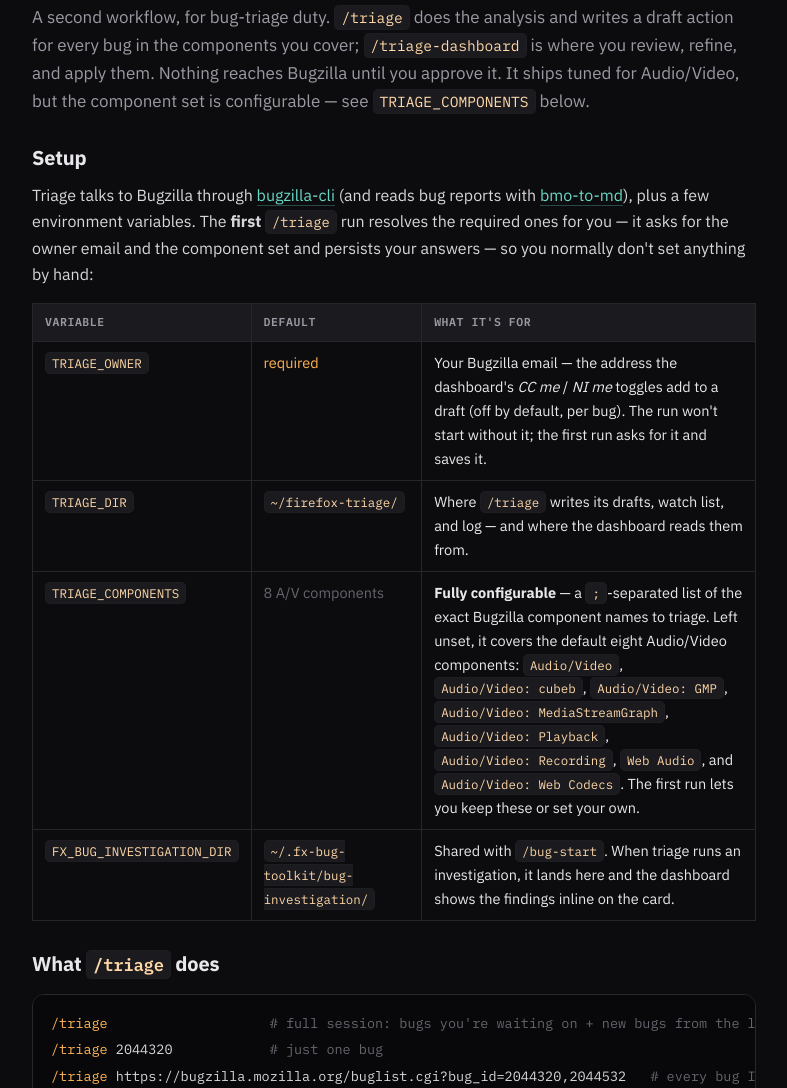
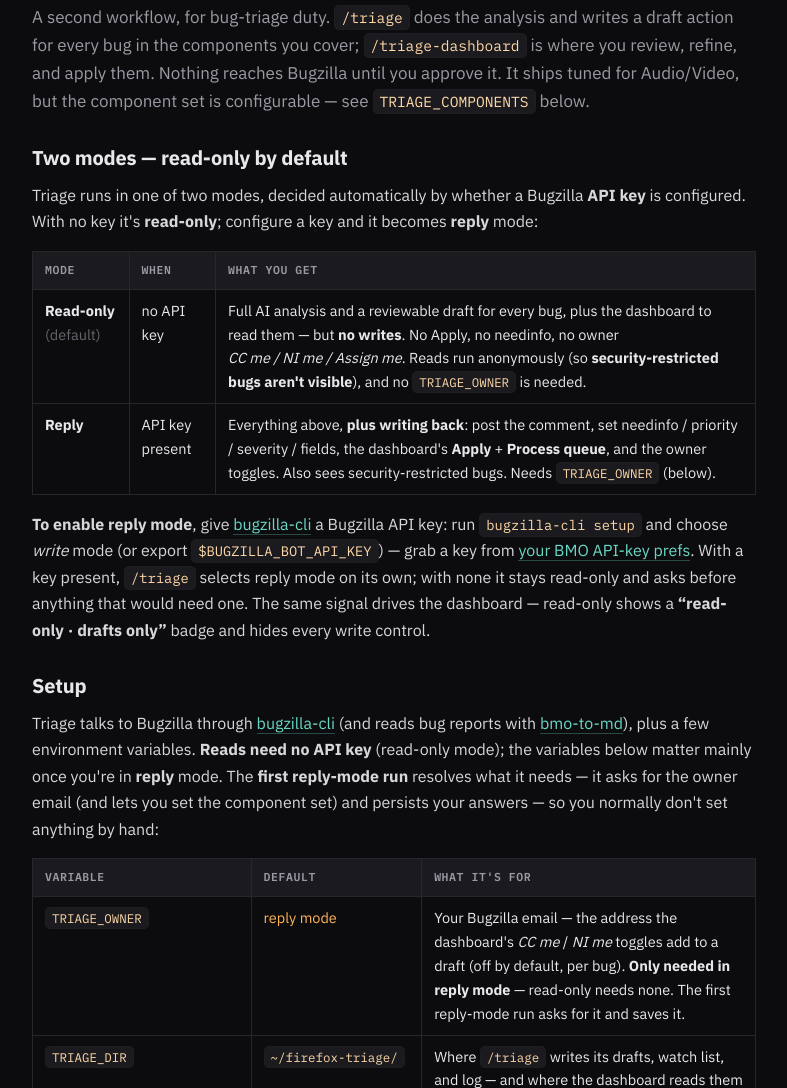
Before and after one commit to alastor0325/fx-bug-toolkit, a website: page tutorial/tutorial.html in a window 1280 px wide. Shown: the part 7311-8399 px from the top of the page, without its empty margins (370-1157 px from the left). Drawn offline with nearby package versions, Linux system fonts and the light colour scheme.

Commit message:
docs(tutorial): explain triage read-only vs reply mode
Add a 'Two modes' subsection to the triage chapter: read-only is the default
(no API key — full AI drafts + dashboard, no writes, no $TRIAGE_OWNER, security
bugs hidden); reply mode is enabled by giving bugzilla-cli a key (bugzilla-cli
setup / $BUGZILLA_BOT_API_KEY) and adds writes, Apply/Process-queue, owner
toggles. Re-scope $TRIAGE_OWNER to reply mode, note reads need no key, and flag
that read-only hides every write control. No version bump (held).

```diff
--- a/tutorial/tutorial.html
+++ b/tutorial/tutorial.html
@@ -281,11 +281,20 @@
       <h2>Bug triage</h2>
       <p class="lead">A second workflow, for bug-triage duty. <code>/triage</code> does the analysis and writes a draft action for every bug in the components you cover; <code>/triage-dashboard</code> is where you review, refine, and apply them. Nothing reaches Bugzilla until you approve it. It ships tuned for Audio/Video, but the component set is configurable — see <code>TRIAGE_COMPONENTS</code> below.</p>
 
+      <h3>Two modes — read-only by default</h3>
+      <p>Triage runs in one of two modes, decided automatically by whether a Bugzilla <b>API key</b> is configured. With no key it's <b>read-only</b>; configure a key and it becomes <b>reply</b> mode:</p>
+      <table>
+        <tr><th>Mode</th><th>When</th><th>What you get</th></tr>
+        <tr><td><b>Read-only</b> <span style="color:var(--faint)">(default)</span></td><td>no API key</td><td>Full AI analysis and a reviewable draft for every bug, plus the dashboard to read them — but <b>no writes</b>. No Apply, no needinfo, no owner <em>CC&nbsp;me&nbsp;/&nbsp;NI&nbsp;me&nbsp;/&nbsp;Assign&nbsp;me</em>. Reads run anonymously (so <b>security-restricted bugs aren't visible</b>), and no <code>TRIAGE_OWNER</code> is needed.</td></tr>
+        <tr><td><b>Reply</b></td><td>API key present</td><td>Everything above, <b>plus writing back</b>: post the comment, set needinfo / priority / severity / fields, the dashboard's <b>Apply</b> + <b>Process queue</b>, and the owner toggles. Also sees security-restricted bugs. Needs <code>TRIAGE_OWNER</code> (below).</td></tr>
+      </table>
+      <p><b>To enable reply mode</b>, give <a href="https://github.com/alastor0325/bugzilla-cli" target="_blank">bugzilla-cli</a> a Bugzilla API key: run <code>bugzilla-cli setup</code> and choose <em>write</em> mode (or export <code>$BUGZILLA_BOT_API_KEY</code>) — grab a key from <a href="https://bugzilla.mozilla.org/userprefs.cgi?tab=apikey" target="_blank">your BMO API-key prefs</a>. With a key present, <code>/triage</code> selects reply mode on its own; with none it stays read-only and asks before anything that would need one. The same signal drives the dashboard — read-only shows a <b>“read-only · drafts only”</b> badge and hides every write control.</p>
+
       <h3>Setup</h3>
-      <p>Triage talks to Bugzilla through <a href="https://github.com/alastor0325/bugzilla-cli" target="_blank">bugzilla-cli</a> (and reads bug reports with <a href="https://github.com/padenot/bmo-to-md" target="_blank">bmo-to-md</a>), plus a few environment variables. The <b>first</b> <code>/triage</code> run resolves the required ones for you — it asks for the owner email and the component set and persists your answers — so you normally don't set anything by hand:</p>
+      <p>Triage talks to Bugzilla through <a href="https://github.com/alastor0325/bugzilla-cli" target="_blank">bugzilla-cli</a> (and reads bug reports with <a href="https://github.com/padenot/bmo-to-md" target="_blank">bmo-to-md</a>), plus a few environment variables. <b>Reads need no API key</b> (read-only mode); the variables below matter mainly once you're in <b>reply</b> mode. The <b>first reply-mode run</b> resolves what it needs — it asks for the owner email (and lets you set the component set) and persists your answers — so you normally don't set anything by hand:</p>
       <table>
         <tr><th>Variable</th><th>Default</th><th>What it's for</th></tr>
-        <tr><td><code>TRIAGE_OWNER</code></td><td><span style="color:var(--amber)">required</span></td><td>Your Bugzilla email — the address the dashboard's <em>CC me</em> / <em>NI me</em> toggles add to a draft (off by default, per bug). The run won't start without it; the first run asks for it and saves it.</td></tr>
+        <tr><td><code>TRIAGE_OWNER</code></td><td><span style="color:var(--amber)">reply mode</span></td><td>Your Bugzilla email — the address the dashboard's <em>CC me</em> / <em>NI me</em> toggles add to a draft (off by default, per bug). <b>Only needed in reply mode</b> — read-only needs none. The first reply-mode run asks for it and saves it.</td></tr>
         <tr><td><code>TRIAGE_DIR</code></td><td><code>~/firefox-triage/</code></td><td>Where <code>/triage</code> writes its drafts, watch list, and log — and where the dashboard reads them from.</td></tr>
         <tr><td><code>TRIAGE_COMPONENTS</code></td><td><span style="color:var(--faint)">8 A/V components</span></td><td><b>Fully configurable</b> — a <code>;</code>-separated list of the exact Bugzilla component names to triage. Left unset, it covers the default eight Audio/Video components: <code>Audio/Video</code>, <code>Audio/Video: cubeb</code>, <code>Audio/Video: GMP</code>, <code>Audio/Video: MediaStreamGraph</code>, <code>Audio/Video: Playback</code>, <code>Audio/Video: Recording</code>, <code>Web Audio</code>, and <code>Audio/Video: Web&nbsp;Codecs</code>. The first run lets you keep these or set your own.</td></tr>
         <tr><td><code>FX_BUG_INVESTIGATION_DIR</code></td><td><code style="white-space:normal">~/.fx-bug-toolkit/bug-investigation/</code></td><td>Shared with <code>/bug-start</code>. When triage runs an investigation, it lands here and the dashboard shows the findings inline on the card.</td></tr>
@@ -329,6 +338,7 @@
         <li><b>CC me / NI me</b> — adds your <code>TRIAGE_OWNER</code> address to the draft's CC or needinfo; a checked <em>NI me</em> is the “ready for me to pick up” signal.</li>
       </ul>
       <p>Queued actions collect under <b>Process queue</b> (top-right). When you're ready, open it and hit <b>Copy prompt → paste into Claude</b>: paste that short prompt into a Claude session and it drains the queue — applying your refines and running <code>bugzilla-cli apply</code> for each queued write. <b>Each apply asks you to confirm before it posts</b>, so the production write to Bugzilla is always gated on an explicit yes.</p>
+      <div class="note"><b>That's reply mode.</b> In <b>read-only</b> mode (no API key) the <em>Apply</em> and <em>CC me / NI me / Assign me</em> controls aren't shown at all, and the Process-queue drain skips the apply step — only <b>Revise draft</b> (which never writes back) remains, so the board is purely for reading and refining the AI's drafts. A <b>“read-only · drafts only”</b> badge marks the mode.</div>
       <div class="note">The dashboard is optional and installs itself the first time you run <code>/triage-dashboard</code> (the <a href="https://github.com/alastor0325/firefox-triage-dashboard" target="_blank">firefox-triage-dashboard</a> app — FastAPI, in a managed virtualenv); override its port with <code>PORT</code>. <code>/triage</code> works without it — it just writes the drafts to <code>$TRIAGE_DIR</code>.</div>
     </section>
 
```
